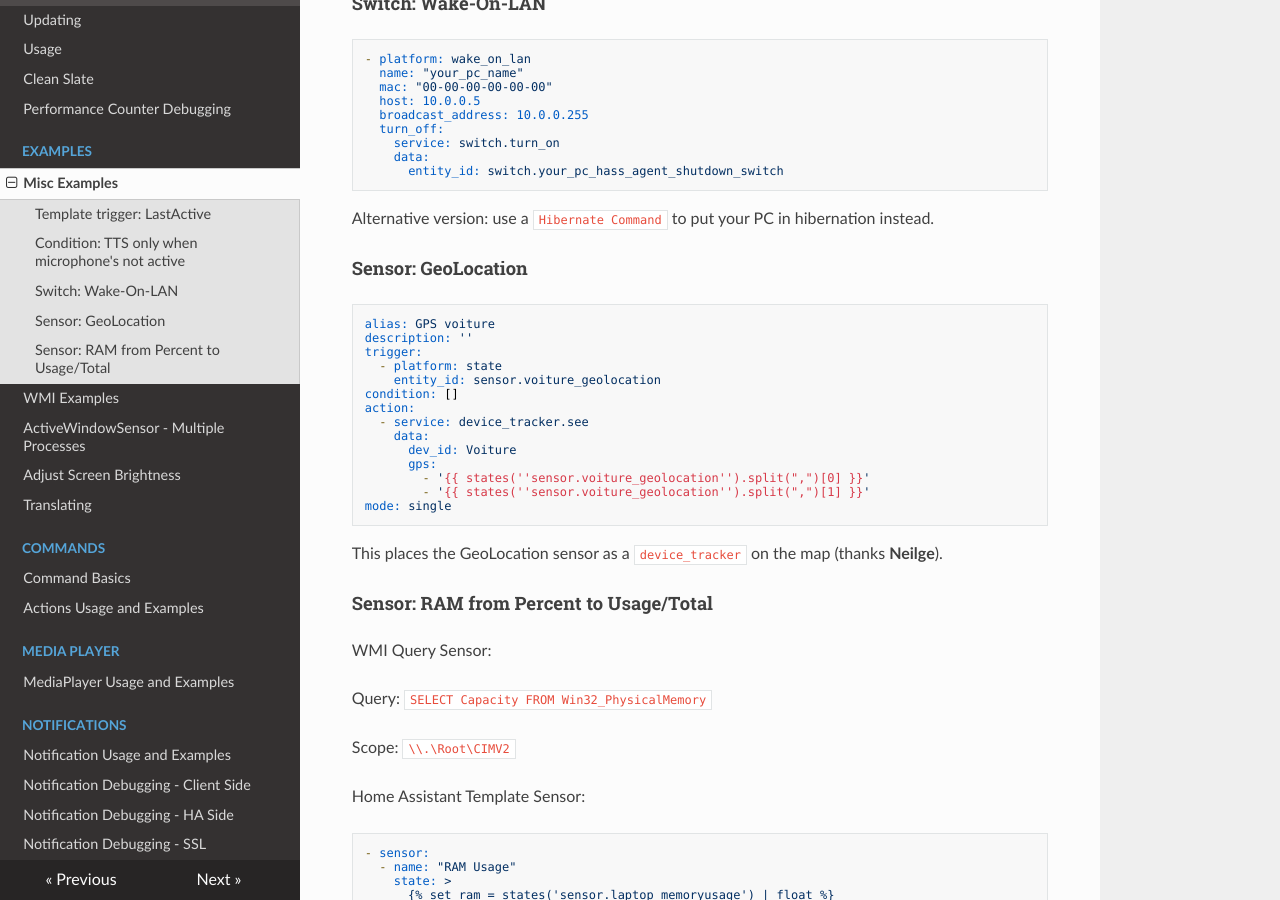
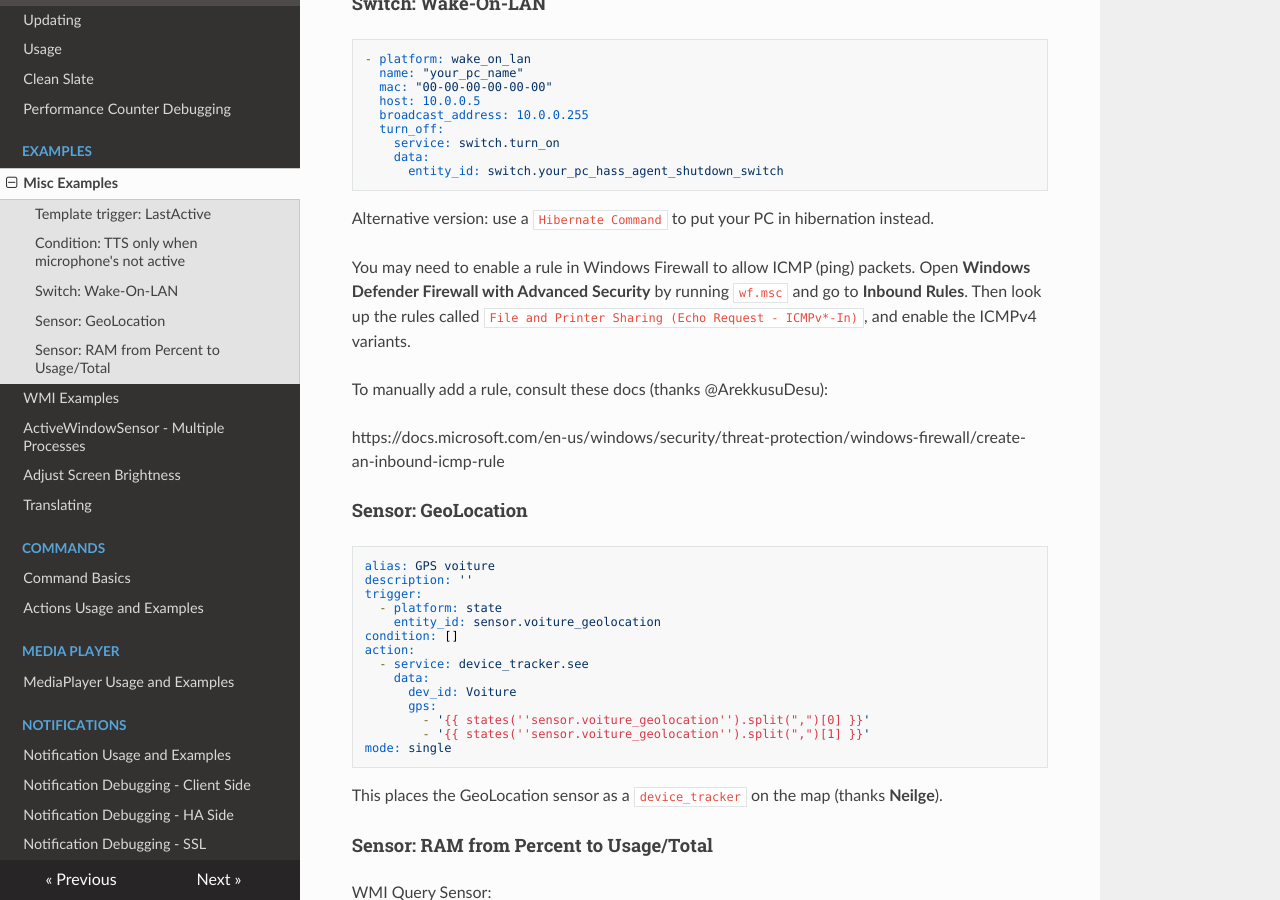
Before and after one commit to LAB02-Admin/HASS.Agent-Docs, an MkDocs documentation site: the page built from docs/sensor-command-automation-and-script-examples.md, in a window 1280 px wide and 900 px high, scrolled down 764 px. Built offline with MkDocs 1.6.1, drawn with Linux system fonts in a browser that asks for light colours; nearby versions of some CDN libraries.

Commit message:
Update sensor-command-automation-and-script-examples.md

````diff
--- a/docs/sensor-command-automation-and-script-examples.md
+++ b/docs/sensor-command-automation-and-script-examples.md
@@ -53,6 +53,13 @@ tts_test:
 
 Alternative version: use a `Hibernate Command` to put your PC in hibernation instead.
 
+You may need to enable a rule in Windows Firewall to allow ICMP (ping) packets. Open **Windows Defender Firewall with Advanced Security** by running `wf.msc` and go to **Inbound Rules**. Then look up the rules called `File and Printer Sharing (Echo Request - ICMPv*-In)`, and enable the ICMPv4 variants.
+
+To manually add a rule, consult these docs (thanks @ArekkusuDesu):
+
+https://docs.microsoft.com/en-us/windows/security/threat-protection/windows-firewall/create-an-inbound-icmp-rule
+
+
 #### Sensor: GeoLocation
 
 ```yaml
````
